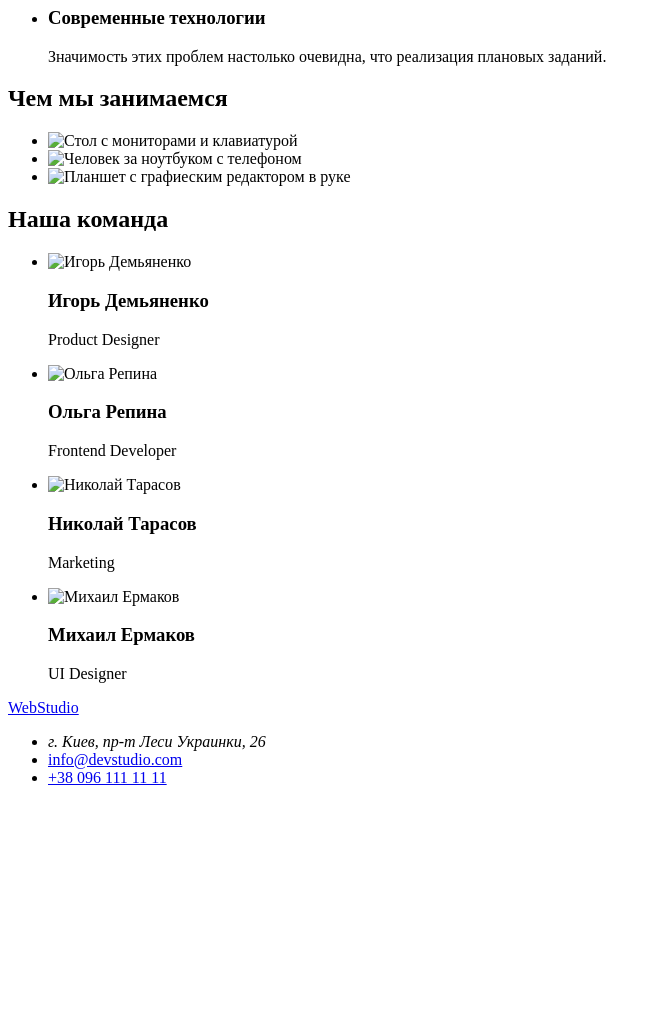
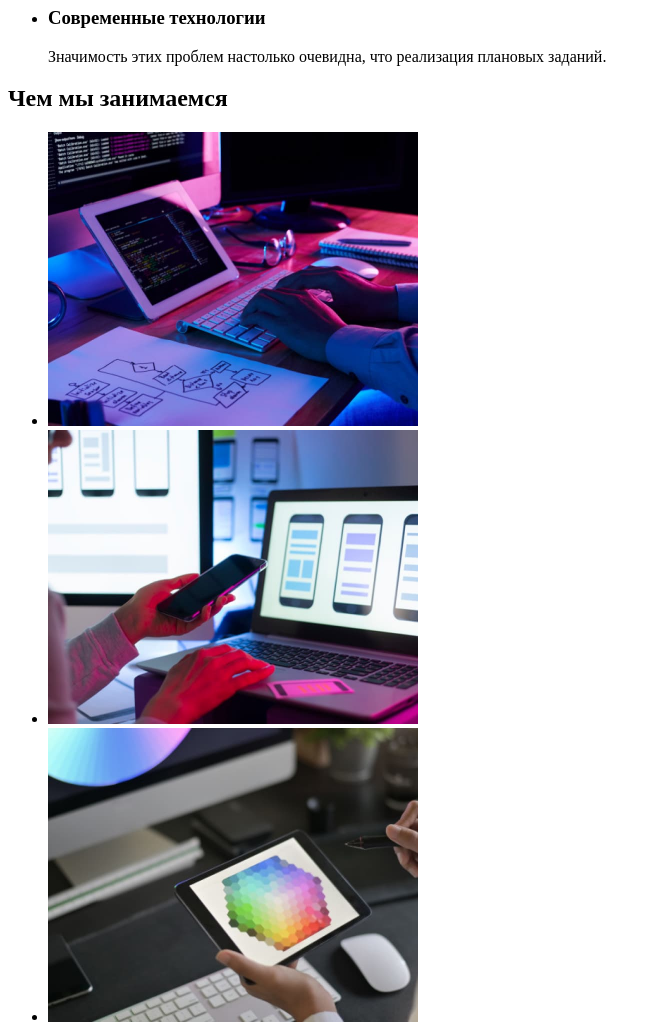
Before and after one commit to DenysKonovalenko/goit-markup-hw-01, a plain HTML site: page index.html in a window 1280 px wide. Shown: the part 480-1505 px from the top of the page, without its empty margins (0-661 px from the left). Before the commit the page ends 1283 px from the top, so only its background shows below. Drawn offline with Linux system fonts and the light colour scheme; the site is published under a folder, as on GitHub Pages, so addresses that start at the root find nothing.

Commit message:
виправляє шлях до зображень

```diff
--- a/index.html
+++ b/index.html
@@ -54,9 +54,9 @@
             <!--Чем мы занимаемся-->
                 <h2>Чем мы занимаемся</h2>
                 <ul>
-                    <li><img src="/images/image1.jpg" width="370" alt="Стол с мониторами и клавиатурой"></li>
-                    <li><img src="/images/image2.jpg" width="370" alt="Человек за ноутбуком с телефоном"></li>
-                    <li><img src="/images/image3.jpg" width="370" alt="Планшет с графиеским редактором в руке"></li>
+                    <li><img src="./images/image1.jpg" width="370" alt="Стол с мониторами и клавиатурой"></li>
+                    <li><img src="./images/image2.jpg" width="370" alt="Человек за ноутбуком с телефоном"></li>
+                    <li><img src="./images/image3.jpg" width="370" alt="Планшет с графиеским редактором в руке"></li>
                 </ul>
         </section>
         <!--Наша команда-->
@@ -65,22 +65,22 @@
             <h2>Наша команда</h2>
                 <ul>
                     <li>
-                        <img src="/images/teamcard1.jpg" alt="Игорь Демьяненко" width="270">
+                        <img src="./images/teamcard1.jpg" alt="Игорь Демьяненко" width="270">
                         <h3>Игорь Демьяненко</h3>
                         <p>Product Designer</p>
                     </li>
                     <li>
-                        <img src="/images/teamcard2.jpg" alt="Ольга Репина" width="270">
+                        <img src="./images/teamcard2.jpg" alt="Ольга Репина" width="270">
                         <h3>Ольга Репина</h3>
                         <p>Frontend Developer</p>
                     </li>
                     <li>
-                        <img src="/images/teamcard2.jpg" alt="Николай Тарасов" width="270">
+                        <img src="./images/teamcard2.jpg" alt="Николай Тарасов" width="270">
                         <h3>Николай Тарасов</h3>
                         <p>Marketing</p>
                     </li>
                     <li>
-                        <img src="/images/teamcard4.jpg" alt="Михаил Ермаков" width="270">
+                        <img src="./images/teamcard4.jpg" alt="Михаил Ермаков" width="270">
                         <h3>Михаил Ермаков</h3>
                         <p>UI Designer</p>
                     </li>
```
